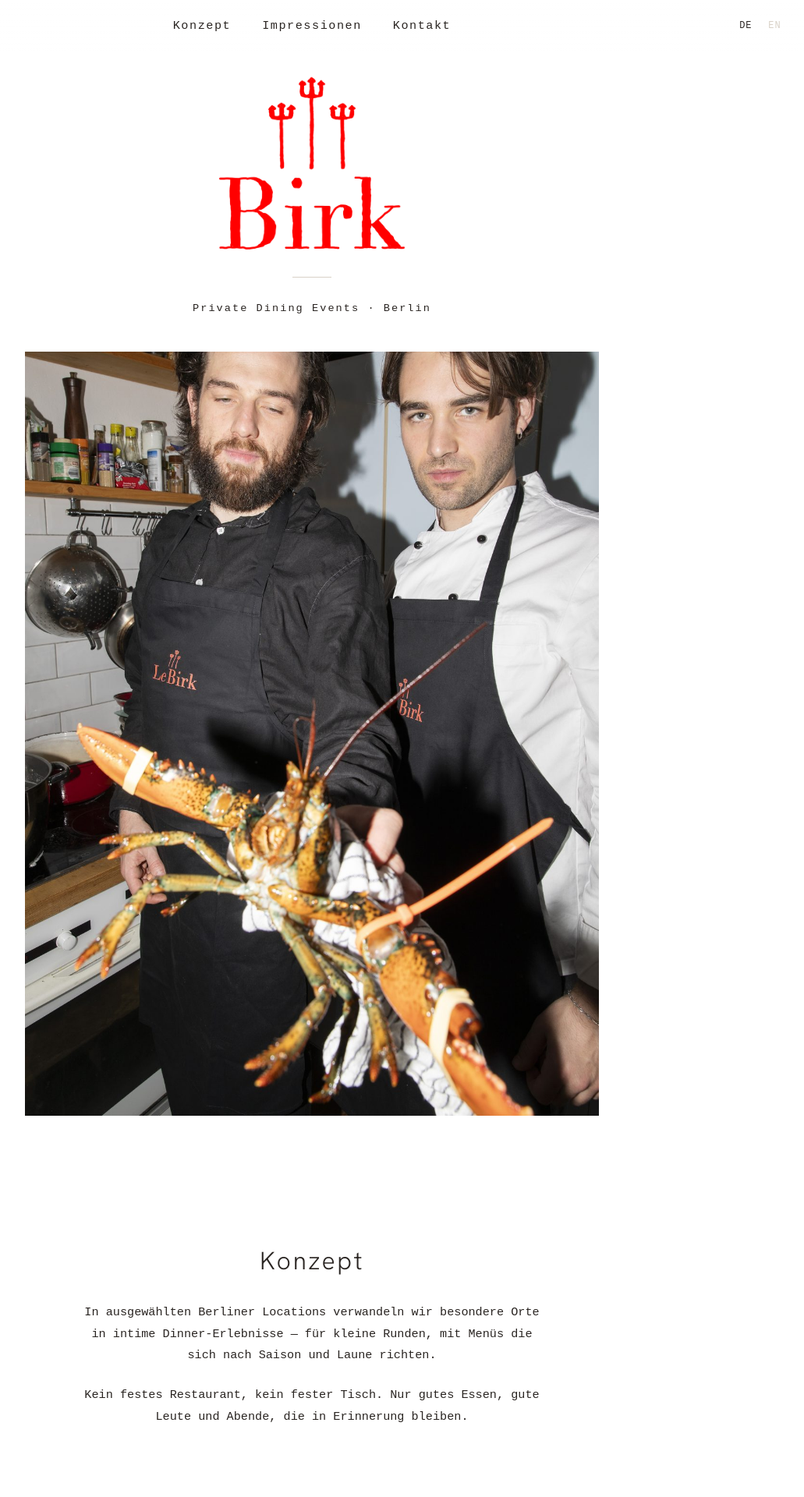
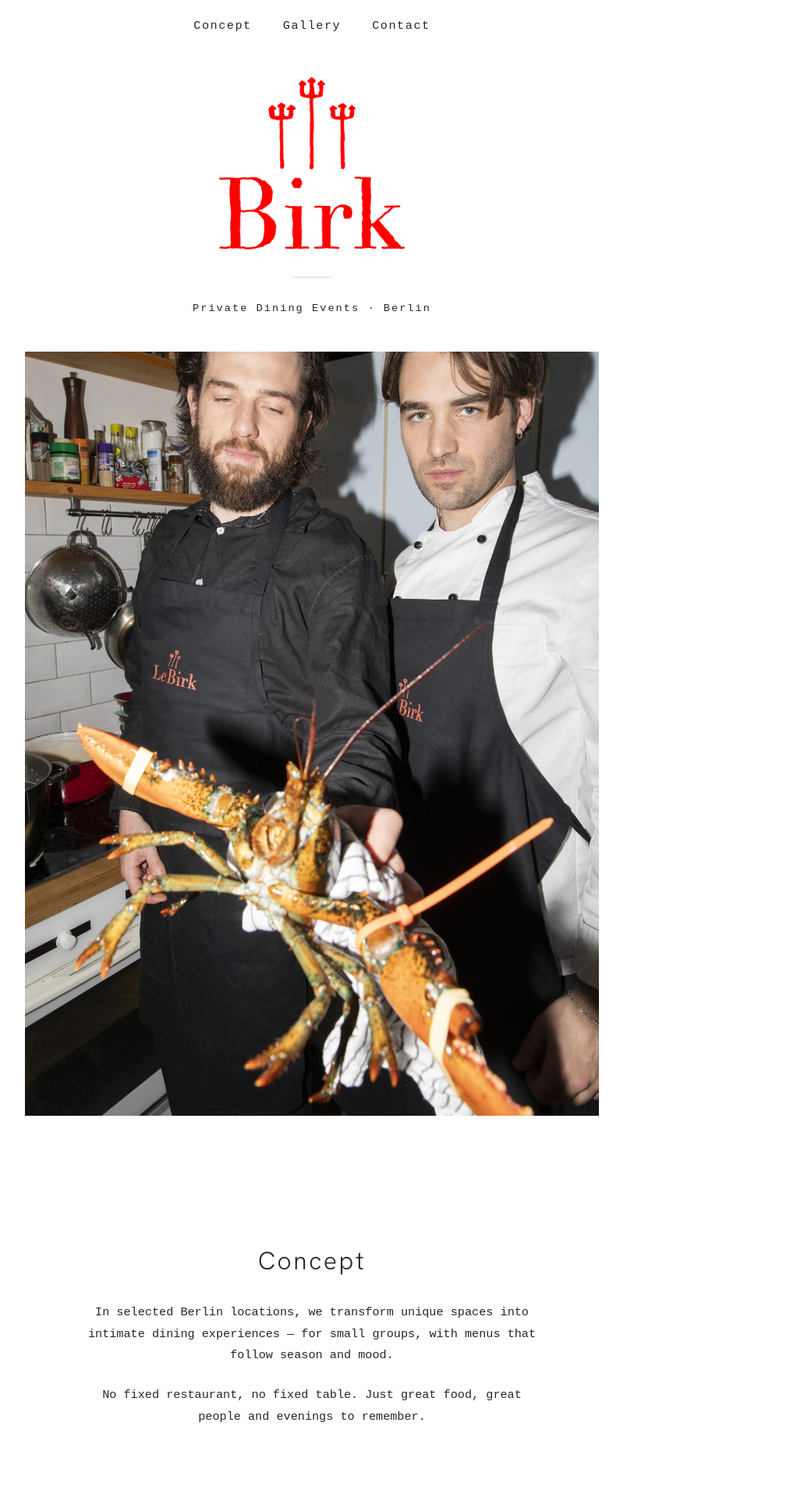
Before and after one commit to gri-oc/le-birk, a SvelteKit app: page / in a window 1280 px wide. Shown: the top 1920 px of the page at 78% size, without its empty margins (240-1271 px from the left). Built offline with nearby package versions, Linux system fonts and the light colour scheme; a web font is replaced by a local one.

Commit message:
Nur Englisch, DE/EN Switcher raus

```diff
--- a/src/routes/+page.svelte
+++ b/src/routes/+page.svelte
@@ -1,37 +1,13 @@
 <script>
 	import { base } from '$app/paths';
 
-	let lang = $state('de');
-
-	const t = $derived({
-		tagline: lang === 'de' ? 'Private Dining Events · Berlin' : 'Private Dining Events · Berlin',
-		navKonzept: lang === 'de' ? 'Konzept' : 'Concept',
-		navImpressionen: lang === 'de' ? 'Impressionen' : 'Gallery',
-		navKontakt: lang === 'de' ? 'Kontakt' : 'Contact',
-		heroAlt: lang === 'de' ? 'Joschka und Lukas — Le Birk' : 'Joschka and Lukas — Le Birk',
-		konzeptTitle: lang === 'de' ? 'Konzept' : 'Concept',
-		konzeptText1: lang === 'de'
-			? 'In ausgewählten Berliner Locations verwandeln wir besondere Orte in intime Dinner-Erlebnisse — für kleine Runden, mit Menüs die sich nach Saison und Laune richten.'
-			: 'In selected Berlin locations, we transform unique spaces into intimate dining experiences — for small groups, with menus that follow season and mood.',
-		konzeptText2: lang === 'de'
-			? 'Kein festes Restaurant, kein fester Tisch. Nur gutes Essen, gute Leute und Abende, die in Erinnerung bleiben.'
-			: 'No fixed restaurant, no fixed table. Just great food, great people and evenings to remember.',
-		impressionenTitle: lang === 'de' ? 'Impressionen' : 'Gallery',
-		ueberUnsTitle: lang === 'de' ? 'Über uns' : 'About us',
-		ueberUnsText: lang === 'de'
-			? 'Joschka Weins und Lukas Rosen — mit dem Anspruch, gehobene Küche aus dem klassischen Rahmen zu holen. Was als Idee unter Freunden begann, ist heute eine Eventgastronomie, die Berlin ein bisschen anders schmecken lässt.'
-			: 'Joschka Weins and Lukas Rosen — driven by the ambition to take fine dining out of its traditional setting. What started as an idea among friends is now an event gastronomy that gives Berlin a slightly different taste.',
-		kontaktTitle: lang === 'de' ? 'Kontakt' : 'Contact',
-		kontaktLine: lang === 'de' ? 'Anfragen & Buchungen' : 'Inquiries & Bookings',
-	});
-
 	const gallery = [
-		{ src: 'gallery-1.jpg', alt: 'Taco-Häppchen auf Birkenstamm' },
-		{ src: 'gallery-2.jpg', alt: 'Angerichteter Teller' },
-		{ src: 'gallery-3.jpg', alt: 'Hummer im Topf' },
-		{ src: 'gallery-4.jpg', alt: 'In der Küche' },
-		{ src: 'gallery-5.jpg', alt: 'Gericht Detail' },
-		{ src: 'gallery-6.jpg', alt: 'Angerichtetes Gericht' },
+		{ src: 'gallery-1.jpg', alt: 'Taco bites on birch wood' },
+		{ src: 'gallery-2.jpg', alt: 'Plated dish' },
+		{ src: 'gallery-3.jpg', alt: 'Lobster in pot' },
+		{ src: 'gallery-4.jpg', alt: 'In the kitchen' },
+		{ src: 'gallery-5.jpg', alt: 'Dish detail' },
+		{ src: 'gallery-6.jpg', alt: 'Plated course' },
 	];
 </script>
 
@@ -43,34 +19,36 @@
 <main>
 	<header>
 		<nav>
-			<a href="#konzept">{t.navKonzept}</a>
-			<a href="#impressionen">{t.navImpressionen}</a>
-			<a href="#kontakt">{t.navKontakt}</a>
+			<a href="#concept">Concept</a>
+			<a href="#gallery">Gallery</a>
+			<a href="#contact">Contact</a>
 		</nav>
-		<div class="lang-switch">
-			<button class:active={lang === 'de'} onclick={() => lang = 'de'}>DE</button>
-			<button class:active={lang === 'en'} onclick={() => lang = 'en'}>EN</button>
-		</div>
 	</header>
 
 	<section class="hero">
 		<img class="logo" src="{base}/images/logo-web.png" alt="Birk" />
 		<div class="divider"></div>
-		<p class="tagline">{t.tagline}</p>
+		<p class="tagline">Private Dining Events · Berlin</p>
 	</section>
 
 	<section class="featured">
-		<img src="{base}/images/hero.jpg" alt={t.heroAlt} />
+		<img src="{base}/images/hero.jpg" alt="Joschka and Lukas — Birk" />
 	</section>
 
-	<section id="konzept" class="konzept">
-		<h2>{t.konzeptTitle}</h2>
-		<p class="konzept-text">{t.konzeptText1}</p>
-		<p class="konzept-text">{t.konzeptText2}</p>
+	<section id="concept" class="konzept">
+		<h2>Concept</h2>
+		<p class="konzept-text">
+			In selected Berlin locations, we transform unique spaces into intimate dining
+			experiences — for small groups, with menus that follow season and mood.
+		</p>
+		<p class="konzept-text">
+			No fixed restaurant, no fixed table. Just great food, great people and evenings
+			to remember.
+		</p>
 	</section>
 
-	<section id="impressionen" class="gallery">
-		<h2>{t.impressionenTitle}</h2>
+	<section id="gallery" class="gallery">
+		<h2>Gallery</h2>
 		<div class="grid">
 			{#each gallery as image}
 				<div class="grid-item">
@@ -81,17 +59,21 @@
 	</section>
 
 	<section class="ueber-uns">
-		<h2>{t.ueberUnsTitle}</h2>
-		<p>{t.ueberUnsText}</p>
+		<h2>About us</h2>
+		<p>
+			Joschka Weins and Lukas Rosen — driven by the ambition to take fine dining out
+			of its traditional setting. What started as an idea among friends is now an event
+			gastronomy that gives Berlin a slightly different taste.
+		</p>
 	</section>
 
 	<section class="closer">
 		<img src="{base}/images/closer.jpg" alt="Birk Dinner" />
 	</section>
 
-	<footer id="kontakt">
-		<h2>{t.kontaktTitle}</h2>
-		<p class="contact-line">{t.kontaktLine}</p>
+	<footer id="contact">
+		<h2>Contact</h2>
+		<p class="contact-line">Inquiries & Bookings</p>
 		<p class="contact-email">hello@lebirk.de</p>
 		<div class="footer-spacer"></div>
 	</footer>
@@ -130,32 +112,6 @@
 	}
 
 	nav a:hover {
-		color: var(--color-text);
-	}
-
-	.lang-switch {
-		position: absolute;
-		right: 2rem;
-		display: flex;
-		gap: 0.5rem;
-	}
-
-	.lang-switch button {
-		font-family: var(--font-body);
-		font-size: 0.75rem;
-		letter-spacing: 0.08em;
-		background: none;
-		border: none;
-		color: var(--color-border);
-		padding: 0.2rem 0.4rem;
-		transition: color 0.3s;
-	}
-
-	.lang-switch button.active {
-		color: var(--color-text);
-	}
-
-	.lang-switch button:hover {
 		color: var(--color-text);
 	}
 
```
